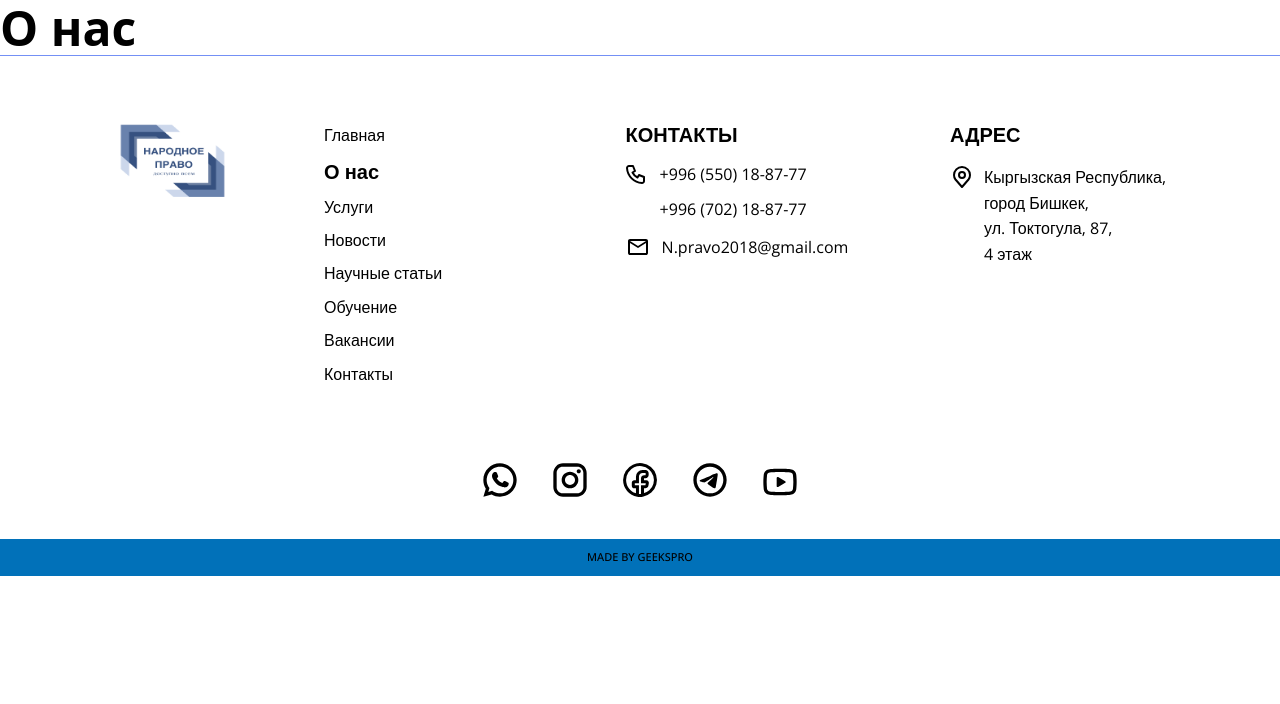
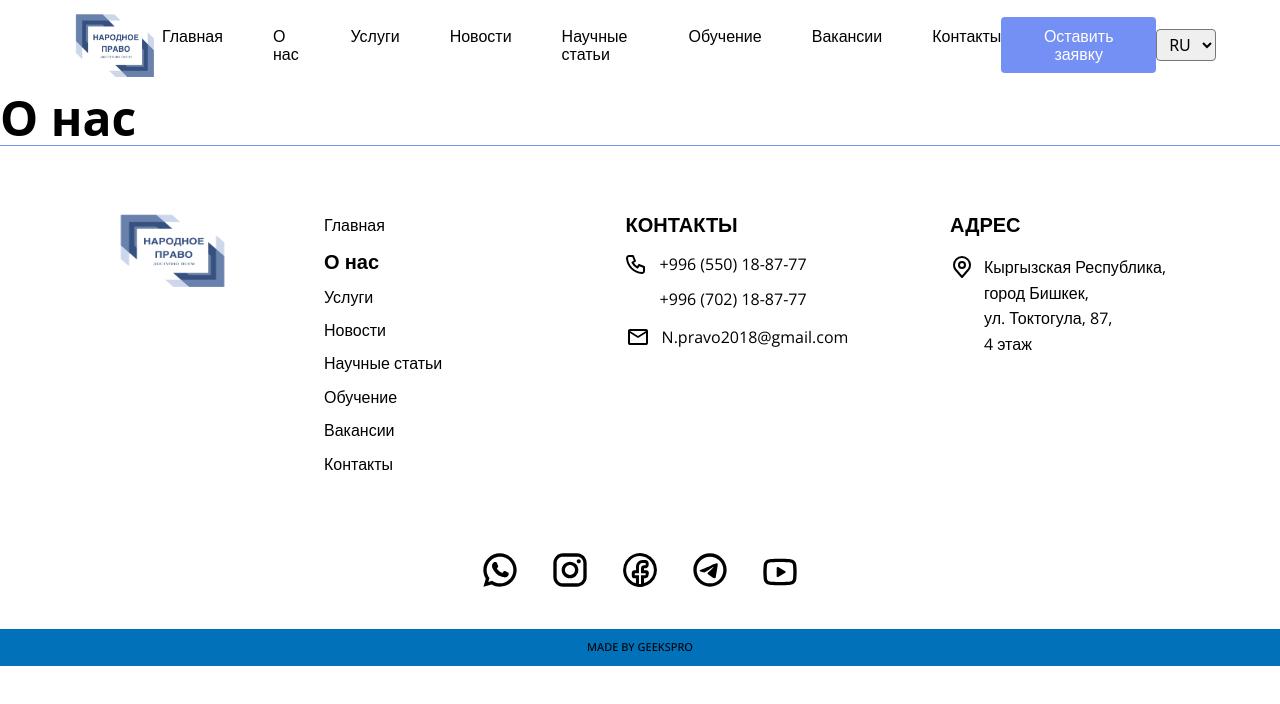
Before and after one commit to Talgat-07/narodnoye-pravo_frontend, a React (Vite) app: page /about in a window 1280 px wide. Shown: the top 704 px of the page. Built offline with nearby package versions, Linux system fonts and the light colour scheme.

Commit message:
feat: added header

```diff
--- a/src/entities/NewsCard/NewsCard.jsx
+++ b/src/entities/NewsCard/NewsCard.jsx
@@ -1,4 +1,4 @@
-
+/* eslint-disable react/prop-types*/
 import { Link } from "react-router-dom";
 import s from "./NewsCard.module.scss";
 import { Typography } from "shared/ui/Typography/Typography";
--- a/src/entities/ServiceCard/ServiceCard.jsx
+++ b/src/entities/ServiceCard/ServiceCard.jsx
@@ -1,10 +1,10 @@
-
+/* eslint-disable react/prop-types*/
 import s from './ServiceCard.module.scss'
 import { Typography } from '../../shared/ui/Typography/Typography';
 import { Link } from 'react-router-dom';
 import { path } from 'shared/constants/constants';
 
-export const ServiceCard = ({ id, title, description }) => {
+export const ServiceCard = ({ title, description }) => {
     return (
         <Link to={path.services} className={s.seviceCard}>
             <div className={s.content}>
--- a/src/features/СontactModal/ui/ContactModal.jsx
+++ b/src/features/СontactModal/ui/ContactModal.jsx
@@ -1,4 +1,4 @@
-
+/* eslint-disable react/prop-types*/
 import s from './ContactModal.module.scss';
 import { contactLinks } from '../config/links';
 import { ModalButton } from 'shared/ui/ModalButton/ModalButton';
--- a/src/shared/ui/Button/Button.jsx
+++ b/src/shared/ui/Button/Button.jsx
@@ -1,4 +1,4 @@
-import React from 'react';
+/* eslint-disable react/prop-types*/
 import s from './Button.module.scss'
 import { Typography } from '../Typography/Typography';
 
--- a/src/shared/ui/ButtonLink/ButtonLink.jsx
+++ b/src/shared/ui/ButtonLink/ButtonLink.jsx
@@ -1,4 +1,4 @@
-import React from 'react';
+
 import s from './ButtonLink.module.scss'
 import { Typography } from '../Typography/Typography';
 
--- a/src/shared/ui/ModalButton/ModalButton.jsx
+++ b/src/shared/ui/ModalButton/ModalButton.jsx
@@ -1,4 +1,4 @@
-import React from 'react';
+/* eslint-disable react/prop-types*/
 import s from './ModalButton.module.scss'
 import { Typography } from '../Typography/Typography';
 
--- a/src/shared/ui/Typography/Typography.jsx
+++ b/src/shared/ui/Typography/Typography.jsx
@@ -1,4 +1,4 @@
-
+/* eslint-disable react/prop-types*/
 import { Fragment } from 'react';
 import s from './Typography.module.scss'
 
--- a/src/widgets/Header/Header.jsx
+++ b/src/widgets/Header/Header.jsx
@@ -1,7 +1,71 @@
+/* eslint-disable react/prop-types*/
+import { path } from "shared/constants/constants";
+import { Link } from "react-router-dom";
+import { Typography } from "shared/ui/Typography/Typography";
+import logo from '../../shared/assets/img/logo.png'
+import s from "./Header.module.scss"
+import { ContactModal } from 'features/СontactModal/ui/ContactModal';
+import { useContactModal } from 'features/СontactModal/model/useContactModal';
+
 export const Header = () => {
+
+    const { isOpen, openModal, closeModal } = useContactModal();
+
+    const navLinks = [
+        { path: path.home, label: "Главная" },
+        { path: path.about, label: "О нас" },
+        { path: path.services, label: "Услуги" },
+        { path: path.legislativenews, label: "Новости" },
+        { path: path.analyticandpublications, label: "Научные статьи" },
+        { path: path.education, label: "Обучение" },
+        { path: path.bankvacancy, label: "Вакансии" },
+        { path: path.contacts, label: "Контакты" },
+    ];
+
     return (
-        <div>
-           <header>
+        <div  className={s.container}>
+           <header  className={s.header}>
+
+              <img className={s.logo} src={logo} alt="'народное право' логотип" />
+                <nav>
+                    <ul className={s.list}>
+                        {
+                            navLinks.map(el => (
+                                <li className={s.li} key={el.path}>
+
+                                <Link to={el.path}>
+                                    <Typography
+                                    color='black'
+                                    variant='bodyM'
+                                    weight = 'regular'>
+                                        {el.label}
+                                    </Typography>
+                                </Link>
+
+                            </li>
+                            ))
+                        }
+                    </ul>
+
+                </nav>
+
+                <button className={s.button} onClick={openModal}>
+                    <Typography
+                        variant='p'
+                        styleType='Medium'
+                        color='white'
+                        lineHeight='lineLittle'
+                        fontFamily='default'>
+                        Оставить заявку
+                    </Typography>
+                </button>
+
+                <ContactModal isOpen={isOpen} closeModal={closeModal} />
+
+                <select className={s.lang}>
+                    <option value="ru">RU</option>
+                    <option value="kg">KG</option>
+                </select>
 
 
            </header>
--- /dev/null
+++ b/src/widgets/Header/Header.module.scss
@@ -0,0 +1,51 @@
+.container{
+    background-color: white;
+    height: 90px;
+    margin: 0 auto;
+    position: sticky;
+    top: 0;
+    z-index: 1;
+}
+.header{
+    display: flex;
+    justify-content: space-between;
+    align-items: center;
+    height: 5.625rem;
+    width: 90%;
+    margin: 0 auto;
+}
+
+.logo{
+    width: 6.125rem;
+}
+
+.list{
+    display: flex;
+    gap: 3.125rem;
+}
+
+.list > li:hover,
+.list > li:focus{
+    border-bottom:4px solid #7490f5;
+}
+
+.button{
+    font-family: "Open Sans", sans-serif;
+    border-radius: 4px;
+    padding: 10px 20px;
+    background: #7490f5;
+    border: none;
+    transition: 0.5s;
+    cursor: pointer;
+}
+
+.button:hover {
+    background: #8BA4FE;
+}
+
+.lang{
+
+    padding: 3px 8px;
+    border-radius: 4px;
+    text-align: center;
+}
--- a/src/widgets/Hero/Hero.jsx
+++ b/src/widgets/Hero/Hero.jsx
@@ -1,4 +1,4 @@
-import React from 'react';
+
 import { Typography } from 'shared/ui/Typography/Typography';
 import s from './Hero.module.scss'
 import { Button } from 'shared/ui/Button/Button';
```
